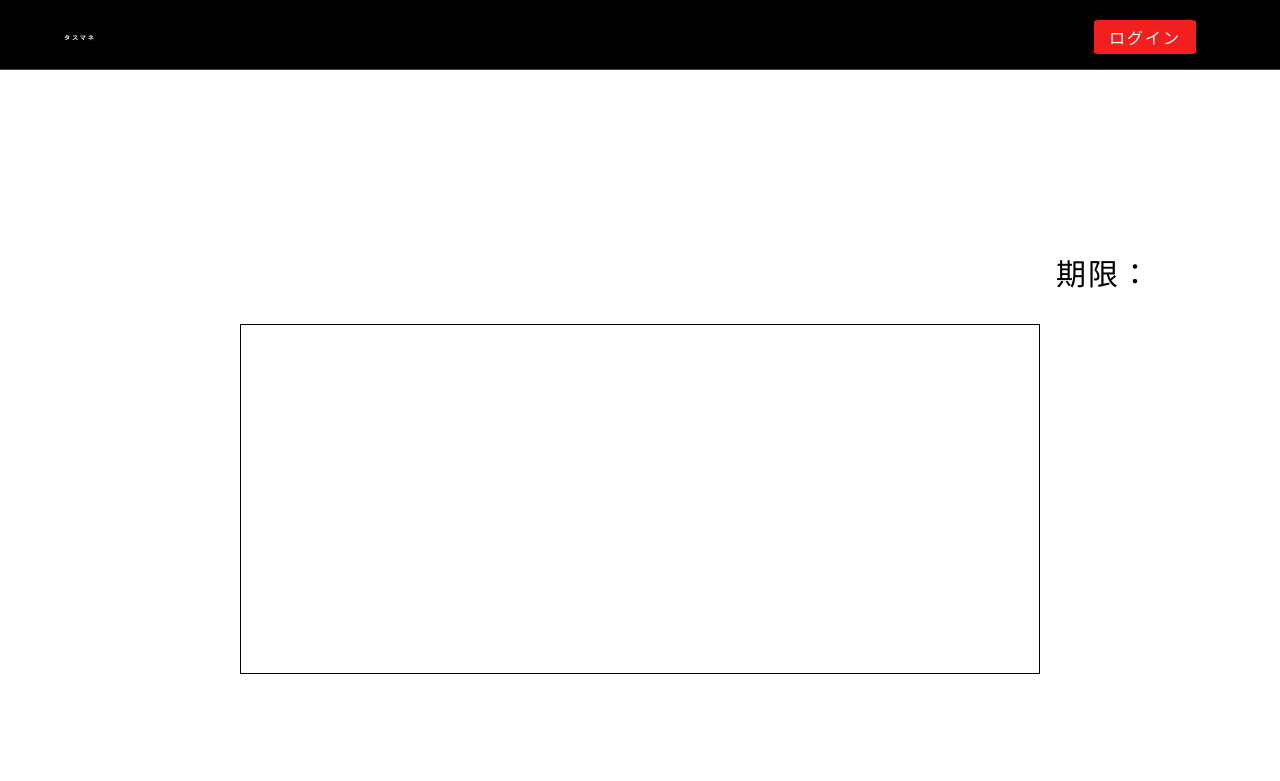
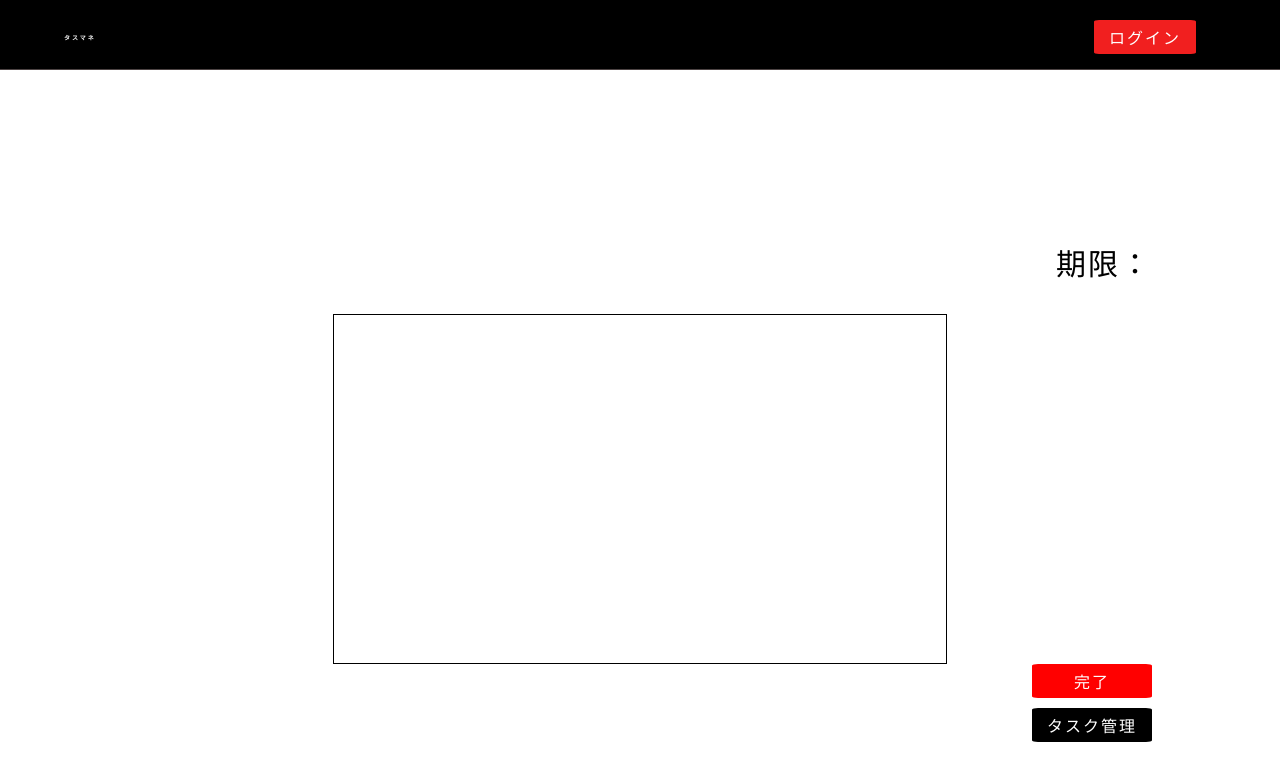
Before and after one commit to Kanata0204/task_app, a Django app: page /tasl_list/main in a window 1280 px wide. Shown: the top 781 px of the page. Run offline with Django 3.2, Linux system fonts and the light colour scheme; data that the repository does not hold is empty.

Commit message:
implement delete_btn and list_btn in task_main.html

```diff
--- a/static/css/taskapp/task_main.css
+++ b/static/css/taskapp/task_main.css
@@ -1,9 +1,10 @@
 #main_block {
-  margin-top: 25rem;
+  margin-top: 24rem;
+  text-align: center;
 }
 
 #main_title {
-  font-size: 10rem;
+  font-size: 11rem;
 }
 
 #main_day_time {
@@ -15,9 +16,28 @@
 #main_memo {
   text-align: left;
   height: 35rem;
-  width: 80rem;
+  width: 60%;
   padding: 1%;
   margin: 0 auto;
   font-size: 3rem;
   border: solid 1px black;
 }
+
+#main_position_btn {
+  text-align: right;
+}
+
+#main_btn_block {
+  display: inline-block;
+  text-align: center;
+}
+
+#main_btn_block #delete_btn {
+  width: 100%;
+  margin-bottom: 1rem;
+  background-color: red;
+}
+
+#main_btn_block #list_btn {
+  background-color: black;
+}
--- a/static/scss/taskapp/task_main.scss
+++ b/static/scss/taskapp/task_main.scss
@@ -2,11 +2,11 @@
 #main{
 
     &_block{
-        margin-top: 25rem;
+        margin-top: 24rem;
+        text-align: center;
     }
-
     &_title{
-        font-size: 10rem;
+        font-size: 11rem;
     }
     &_day_time{
         margin: 3rem 0;
@@ -16,10 +16,29 @@
     &_memo{
         text-align: left;
         height: 35rem;
-        width: 80rem;
+        width: 60%;
         padding: 1%;
         margin: 0 auto;
         font-size: 3rem;
         border: solid 1px black;
     }
+
+    &_position_btn{
+        text-align: right;
+    }
+
+    &_btn_block{
+        display: inline-block;
+        text-align: center;
+
+        #delete_btn{
+            width: 100%;
+            margin-bottom: 1rem;
+            background-color: red;
+        }
+
+        #list_btn{
+            background-color: black;
+        }
+    }
 }
--- a/taskapp/templates/taskapp/task_main.html
+++ b/taskapp/templates/taskapp/task_main.html
@@ -12,4 +12,10 @@
         <p id="main_day_time">期限：{{ main_task.day_limit }}{{ main_task.time_limit }}</p>
         <p id="main_memo">{{ main_task.memo }}</p>
     </div>
+    <div id="main_position_btn">
+        <div id="main_btn_block">
+            <a href="{% url 'delete' main_task.id %}" id="delete_btn" class="btn">完了</a></br>
+            <a href="{% url 'list' %}" id="list_btn" class="btn">タスク管理</a>
+        </div>
+    </div>
 {% endblock  %}
```
